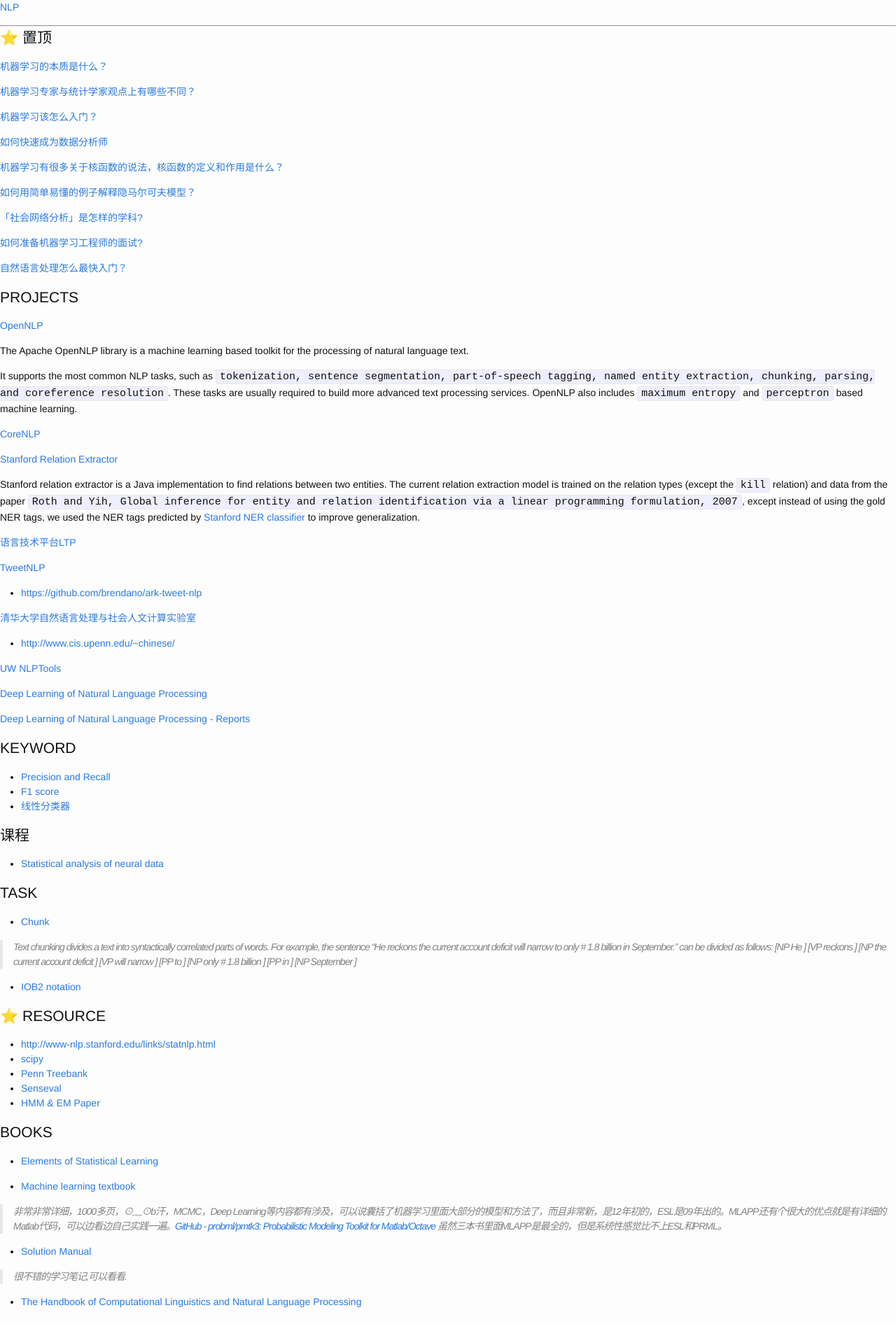
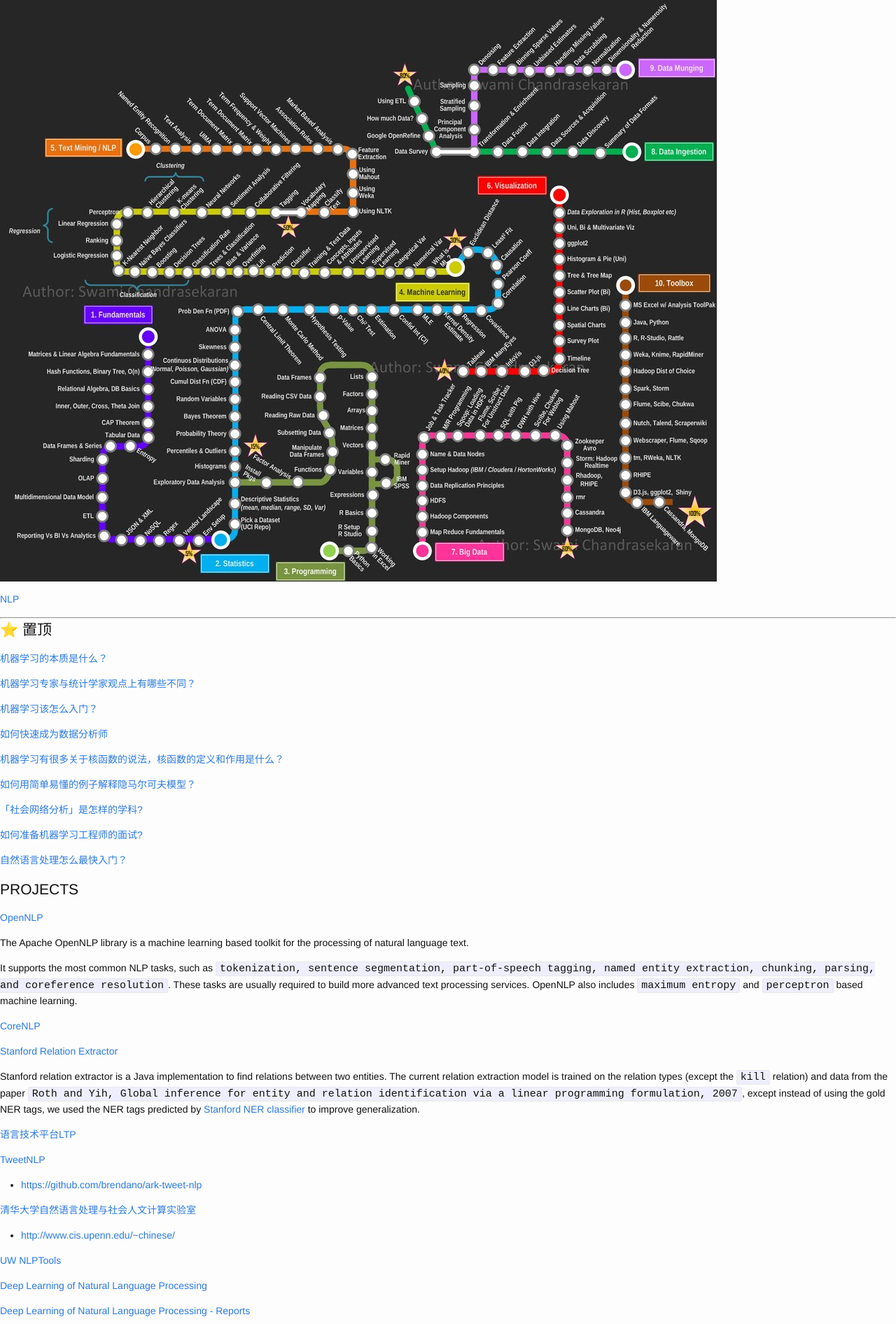
Before and after one commit to cnwarden/cnwarden.github.io, a Jekyll site: the page built from ml/index.md, in a window 1280 px wide. Shown: the top 1892 px of the page at 70% size. Built offline with Jekyll 4.4.1, drawn with Linux system fonts in a browser that asks for light colours; emoji names are drawn with the system emoji font.

Commit message:
Update index.md

```diff
--- a/ml/index.md
+++ b/ml/index.md
@@ -2,6 +2,8 @@
 layout: post_mine
 title:  machine learning
 ---
+
+![RoadMap](/images/mlcurve.jpg)
 
 [NLP](https://en.wikipedia.org/wiki/Natural_language_processing)
 
```
